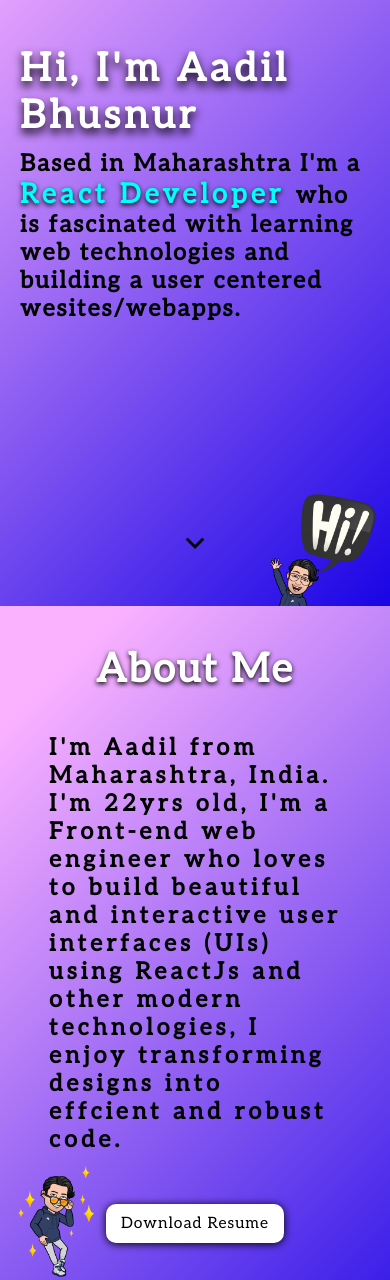
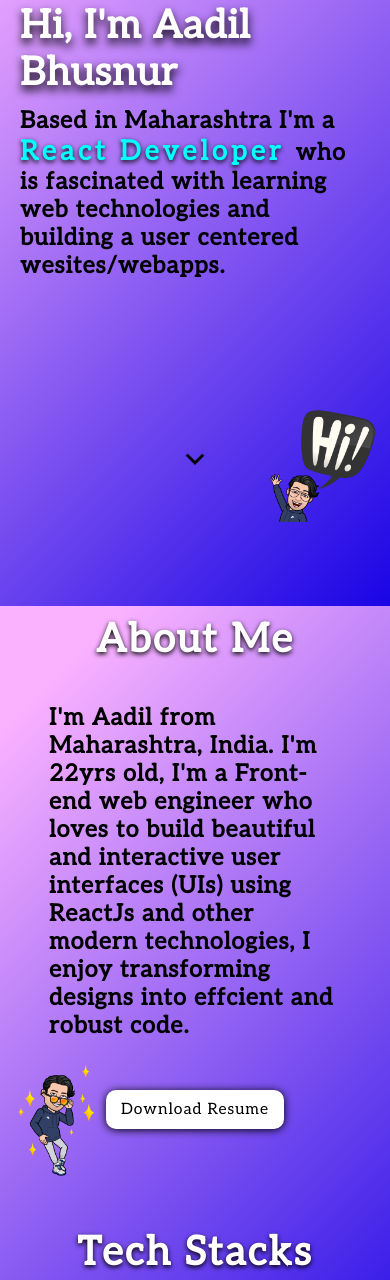
Before and after one commit to Aadil-7/portfolio, a plain HTML site: page index.html in a window 390 px wide. Shown: the part 238-1518 px from the top of the page. Drawn offline with Linux system fonts and the light colour scheme.

Commit message:
mobile overflow issue seems to be solved

```diff
--- a/style.css
+++ b/style.css
@@ -20,7 +20,6 @@ a:hover {
 
 .main {
     position: relative;
-    /* padding: 40px; */
     height: 100vh;
     width: 100vw;
     display: flex;
@@ -30,7 +29,6 @@ a:hover {
 }
 
 .intro {
-    /* padding: 10px; */
     margin: 20px;
     width: 500px;
 }
@@ -456,6 +454,12 @@ footer a {
     font-weight: bold;
 }
 
+@media (max-width:1040px){
+    .myprojects .projectCard {
+        flex-direction: column;
+    }
+}
+
 @media(max-width: 970px) {
     .avatar {
         display: none;
@@ -504,10 +508,12 @@ footer a {
 @media(max-width: 640px) {
     .intro h1 {
         font-size: 10vw;
+        letter-spacing: 1px;
     }
 
     .intro p {
         font-size: 6vw;
+        letter-spacing: 1px;
     }
 
     .intro span {
@@ -518,17 +524,22 @@ footer a {
         width: 30vw;
         right: 10px;
     }
-
+    .main{
+        height: 90vh;
+    }
     .main .downArrow {
         width: 35px;
     }
-
+    .about{
+        margin-top: 10vh;
+    }
     .aboutme {
         padding: 10px;
     }
 
     .aboutme p {
         font-size: 6vw;
+        letter-spacing: 1px ;
         text-align: left;
     }
 
```
